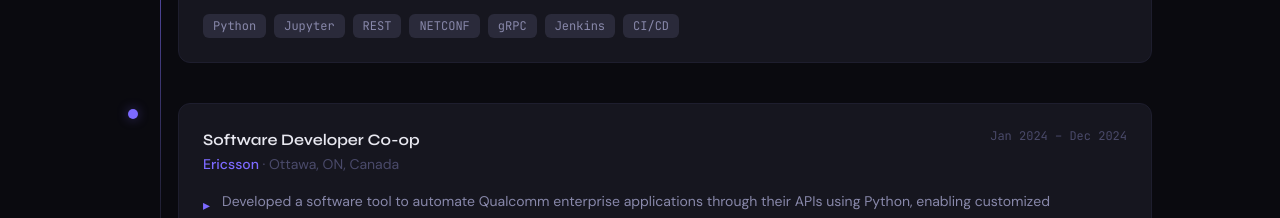
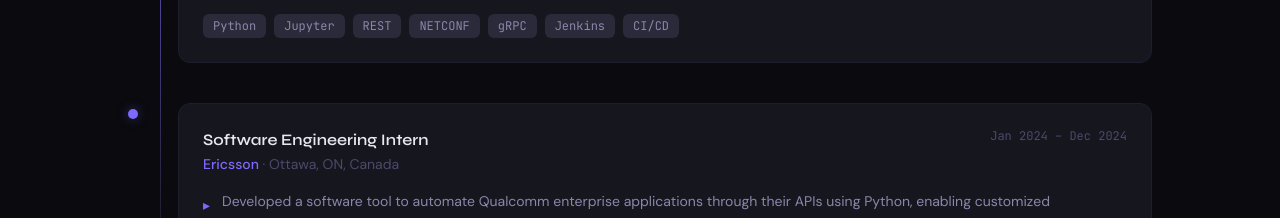
Before and after one commit to AliShandhor/e-portfolio, a Next.js app: page / in a window 1280 px wide. Shown: the part 3520-3738 px from the top of the page. Built offline with nearby package versions, Linux system fonts and the light colour scheme.

Commit message:
fix erros

```diff
--- a/data/resume.js
+++ b/data/resume.js
@@ -40,7 +40,7 @@ export const experience = [
     tech: ["Python", "Jupyter", "REST", "NETCONF", "gRPC", "Jenkins", "CI/CD"],
   },
   {
-    role: "Software Developer Co-op",
+    role: "Software Engineering Intern",
     company: "Ericsson",
     location: "Ottawa, ON, Canada",
     period: "Jan 2024 – Dec 2024",
@@ -120,10 +120,10 @@ DATABASES   MongoDB · SQL · NoSQL`,
   experience: `[Current]  Software Engineering Intern @ Ciena         Sept 2025 – Present
              Optical network automation · gRPC · REST · Jenkins
 
-[2024]     Software Developer Co-op @ Ericsson          Jan 2024 – Dec 2024
+[2024]     Software Engineering Intern @ Ericsson          Jan 2024 – Dec 2024
              5G test framework · 50% perf improvement · pandas
 
-[2023]     AI Software Dev Intern @ Vosyn               Jul 2023 – Oct 2023
+[2023]     AI Software Development Intern @ Vosyn               Jul 2023 – Oct 2023
              PyTorch · Vision Transformer · Voice synthesis`,
 
   contact: `EMAIL    ali2030@my.yorku.ca
```
